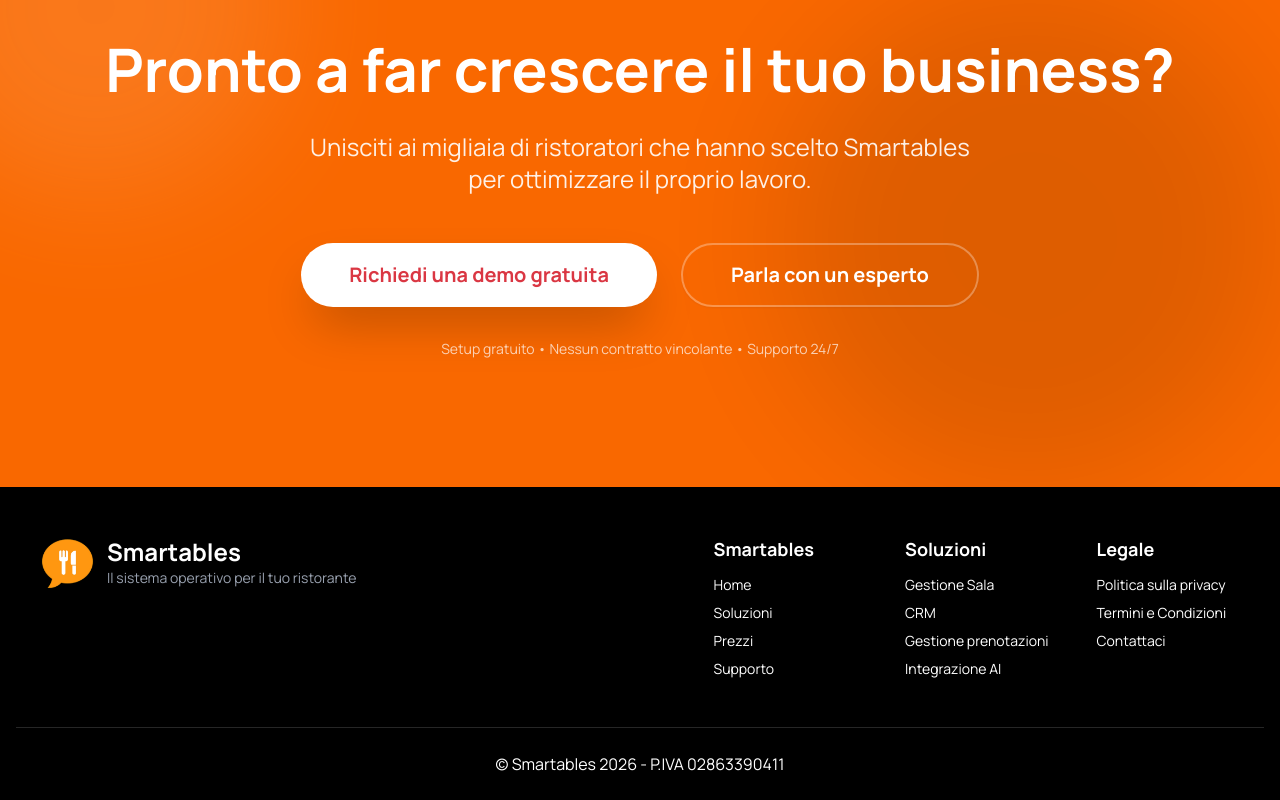
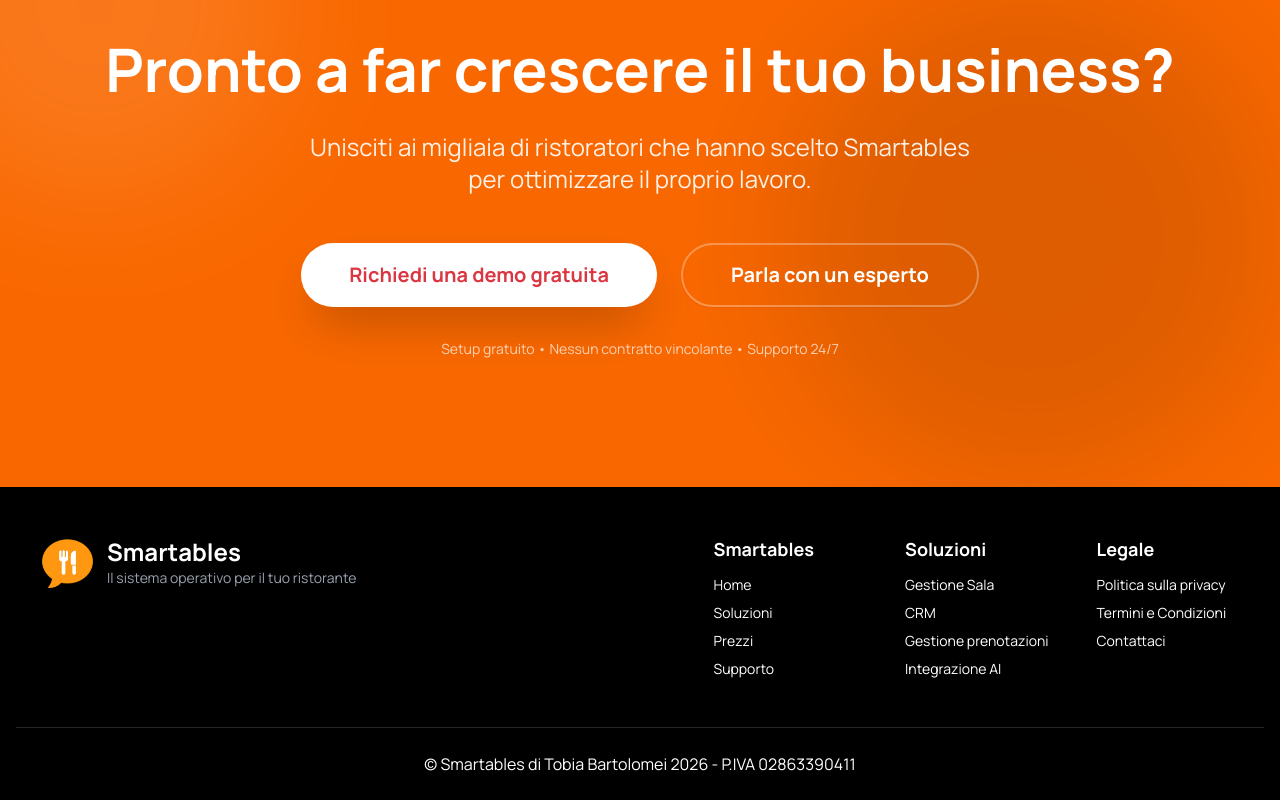
Before and after one commit to namecoder1/smartables, a Next.js app: page / in a window 1280 px wide. Shown: the part 3286-4086 px from the top of the page. Built offline with nearby package versions, Linux system fonts and the light colour scheme; no server answers.

Commit message:
footer update

```diff
--- a/components/public/footer.tsx
+++ b/components/public/footer.tsx
@@ -38,7 +38,7 @@
           </div>
         </div>
         <div className='text-center py-6 border-t border-neutral-800'>
-          &copy; Smartables {new Date().getFullYear()} - P.IVA 02863390411
+          &copy; Smartables di Tobia Bartolomei {new Date().getFullYear()} - P.IVA 02863390411
         </div>
       </div>
     </footer>
```
